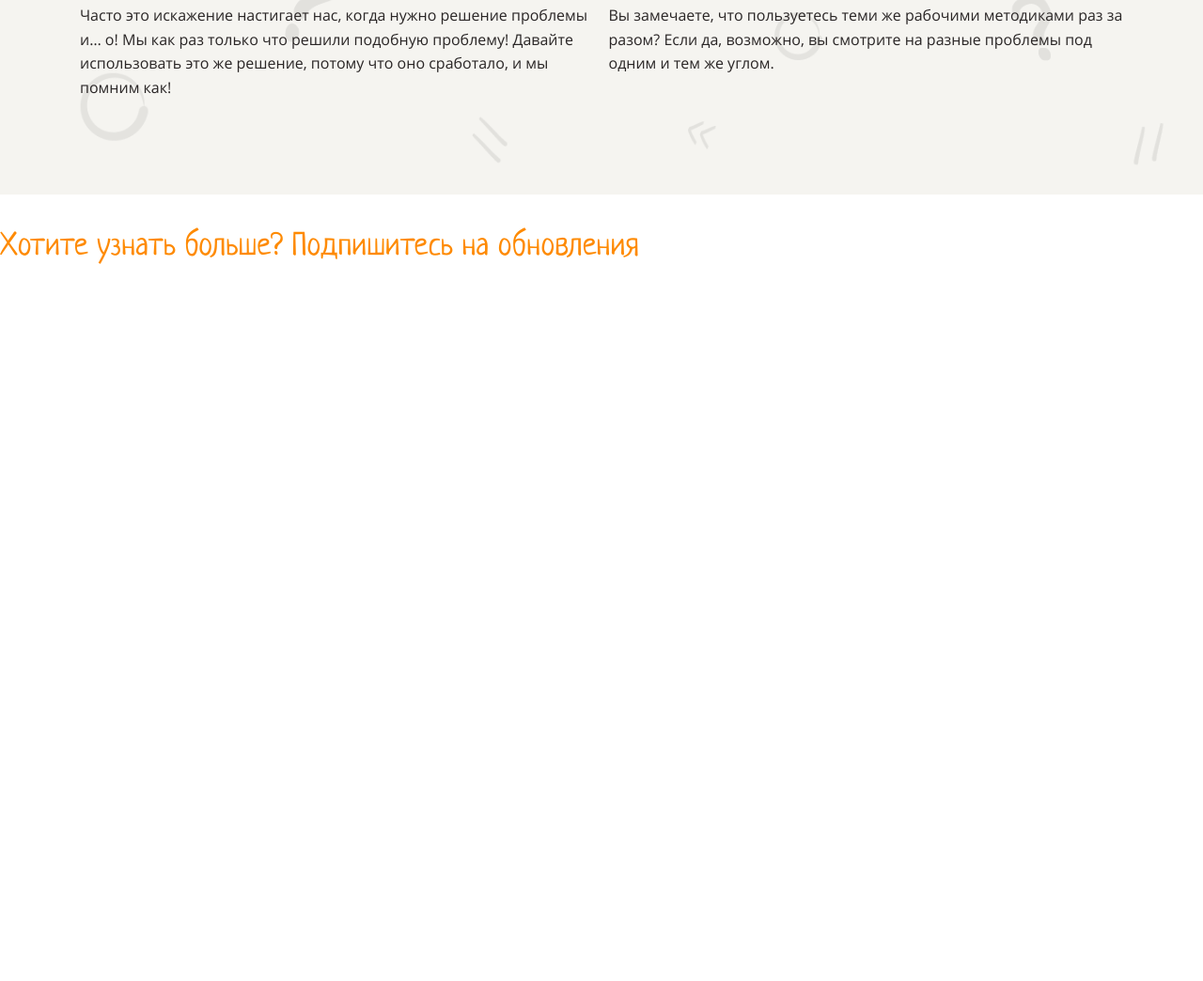
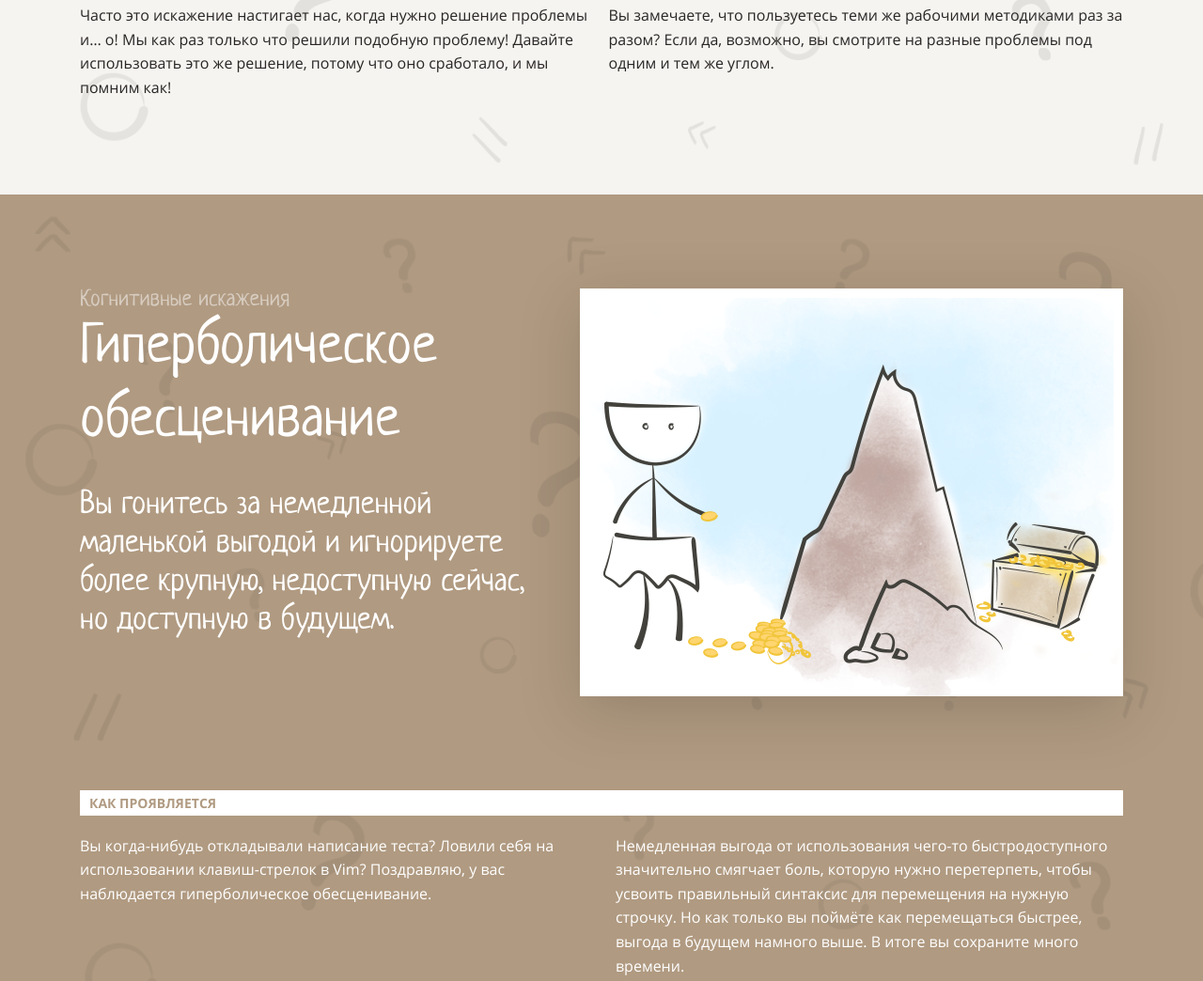
Before and after one commit to danilaprokoshev/layout-designer-project-lvl1, a website: page src/index.html in a window 1280 px wide. Shown: the part 5221-6265 px from the top of the page at 94% size. Before the commit the page ends 5522 px from the top, so only its background shows below. Drawn offline with Linux system fonts and the light colour scheme.

Commit message:
added hyperbolic-depreciation section on step#9

```diff
--- a/src/index.html
+++ b/src/index.html
@@ -54,7 +54,7 @@
           <h3 class="primary">Искажение новизны</h3>
           <p>Вы даёте более высокую оценку тем событиям, которые произошли недавно, и недооцениваете более старые.</p>
         </a>
-        <a href="#hiperbol-exchange" class="navigation-item">
+        <a href="#hyperbolic-depreciation" class="navigation-item">
         <span class="digit">4</span>
         <h3 class="primary">Гиперболическое обесценивание</h3>
         <p>Вы гонитесь за немедленной маленькой выгодой и игнорируете более крупную, недоступную сейчас, но доступную в будущем.</p>
@@ -127,7 +127,6 @@
             <h2 class="dark">Искажение новизны</h2>
             <p class="cm-description dark">Вы даёте более высокую оценку тем событиям, которые произошли недавно, и недооцениваете более старые.</p>
           </div>
-
         </div>
         <h3 class="mt-100 mb-20 how-appear-header before-header-section-brown">Как проявляется</h3>
         <div class="row">
@@ -140,6 +139,29 @@
         </div>
       </div>
     </section>
+    <section class="hyperbolic-depreciation bg-image" id="hyperbolic-depreciation">
+      <div class="container">
+        <div class="row">
+          <div class="col pr-15">
+            <span class="before-header-section white-semiopacity">Когнитивные искажения</span>
+            <h2 class="white">Гиперболическое обесценивание</h2>
+            <p class="cm-description white">Вы гонитесь за немедленной маленькой выгодой и игнорируете более крупную, недоступную сейчас, но доступную в будущем.</p>
+          </div>
+          <div class="col pl-15">
+            <img class="shadow" src="./assets/images/4.png" alt="one man with coin not seeing treasures"/>
+          </div>
+        </div>
+        <h3 class="mt-100 mb-20 how-appear-header before-header-section-white">Как проявляется</h3>
+        <div class="row">
+          <div class="col pr-15 white">
+            Вы когда-нибудь откладывали написание теста? Ловили себя на использовании клавиш-стрелок в Vim? Поздравляю, у вас наблюдается гиперболическое обесценивание.
+          </div>
+          <div class="col pl-15 white">
+            Немедленная выгода от использования чего-то быстродоступного значительно смягчает боль, которую нужно перетерпеть, чтобы усвоить правильный синтаксис для перемещения на нужную строчку. Но как только вы поймёте как перемещаться быстрее, выгода в будущем намного выше. В итоге вы сохраните много времени.
+          </div>
+        </div>
+      </div>
+    </section>
   </main>
   <footer>
     <h3>Хотите узнать больше? Подпишитесь на обновления</h3>
--- a/src/styles/style.css
+++ b/src/styles/style.css
@@ -44,7 +44,8 @@ body {
 .navigation,
 .effect-ikea,
 .premature-optimization,
-.distortion-of-novelty {
+.distortion-of-novelty,
+.hyperbolic-depreciation {
   position: relative;
 }
 
@@ -54,7 +55,8 @@ body {
   background-color: var(--light);
 }
 
-.premature-optimization {
+.premature-optimization,
+.hyperbolic-depreciation {
   background-color: var(--brown);
 }
 
```
